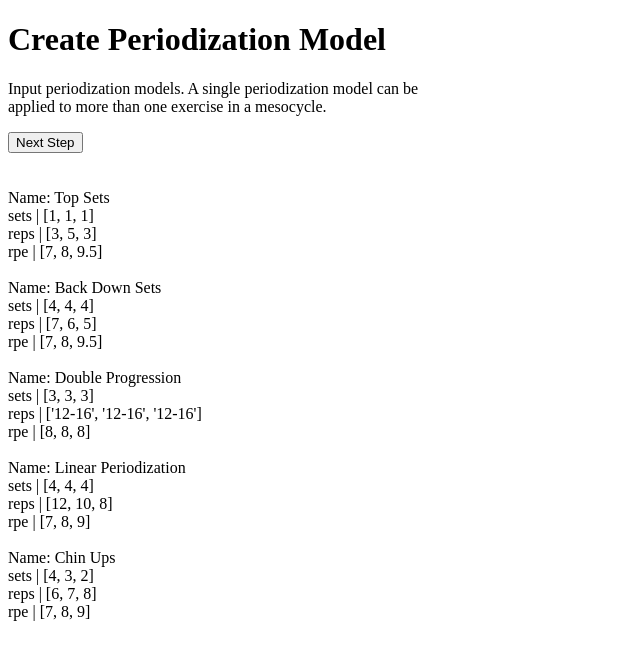
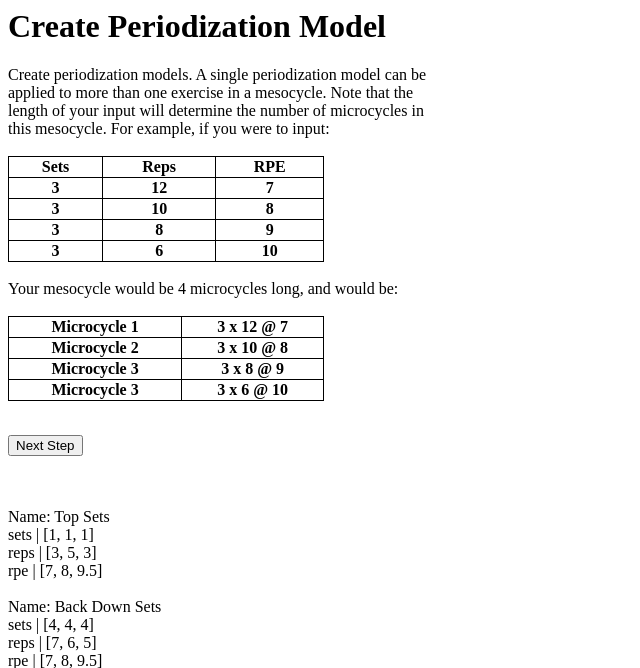
Before and after one commit to marshallm94/Workout_Tracker, a Flask app: page /create_periodization_models in a window 1280 px wide. Shown: the top 668 px of the page, without its empty margins (0-640 px from the left). Before the commit the page ends 621 px from the top, so only its background shows below. Run offline with Flask 2, Linux system fonts and the light colour scheme; lists and menus that the app fills with data are empty.

Commit message:
Add hard coded periodization example

```diff
--- /dev/null
+++ b/examples/progression_model.json
@@ -0,0 +1,12 @@
+{	"User Input": {
+		"sets": [3,3,3,3],
+		"reps": [12,10,8,6],
+		"rpe": [7,8,9,10]
+	},
+	"Output": {
+		"Microcycle 1": "3 x 12 @ 7",
+		"Microcycle 2": "3 x 10 @ 8",
+		"Microcycle 3": "3 x 8 @ 9",
+		"Microcycle 4": "3 x 6 @ 10"
+	}
+}
--- a/server.py
+++ b/server.py
@@ -15,6 +15,7 @@
 src_directory = os.path.join(os.getcwd(), "src/")
 user_directory = os.path.join(os.getcwd(), "users/")
 data_directory = os.path.join(os.getcwd(), "data/")
+examples_directory = os.path.join(os.getcwd(), "examples/")
 
 with open(os.path.join(data_directory, 'planned_mesocycle.json')) as f:
     planned_meso = json.load(f)
@@ -24,6 +25,9 @@
     stage_2 = json.load(f)
 with open(os.path.join(data_directory, 'stage3.json')) as f:
     stage_3 = json.load(f)
+
+with open(os.path.join(examples_directory, 'progression_model.json')) as f:
+    progression_example = json.load(f)
 
 @app.route('/', methods=['GET','POST'])
 def index():
@@ -80,7 +84,9 @@
         # TODO: add periodation models to session object?
         pass
 
-    return render_template('create_periodization_models.html', models=stage_3)
+    return render_template('create_periodization_models.html',
+            models = stage_3,
+            example = progression_example)
 
 @app.route('/create_one_off_workout')
 def create_workout():
--- a/templates/create_microcycle.html
+++ b/templates/create_microcycle.html
@@ -4,10 +4,10 @@
 
 <form action="/create_periodization_models" method="POST">
 
-	<h1>Create a microcycle (aka "split")</h1>
+	<h1>Create Split </h1>
 
 	<p>
-	Each box below represent a day in your microcycle. Fill out each <br>
+	Each box below represents a day in your split. Fill out each <br>
 	day with the exercises you would like to perform on that day. <br>
 	<b>Note that you are not specifying reps or sets at this point. <br>
 	</b> That is the next step.
--- a/templates/create_periodization_models.html
+++ b/templates/create_periodization_models.html
@@ -1,21 +1,83 @@
+<style>
+table, th, td {
+  border: 1px solid black;
+  border-collapse: collapse;
+}
+</style>
+
 {% extends "layout.html" %}
 
 {% block content %}
+
+
+
 
 <form method="POST" action="/review_mesocycle">
 
 <h1>Create Periodization Model</h1>
 
 	<p>
-	Input periodization models. A single periodization model can be <br>
-	applied to more than one exercise in a mesocycle.
+	Create periodization models. A single periodization model can be <br>
+	applied to more than one exercise in a mesocycle. Note that the <br>
+	length of your input will determine the number of microcycles in <br>
+	this mesocycle. For example, if you were to input: <br>
+	<br>
+	<table style='width:25%'>
+		<tr>
+			<th>Sets</th>
+			<th>Reps</th>
+			<th>RPE</th>
+		</tr>
+		<tr>
+			<th>3</th>
+			<th>12</th>
+			<th>7</th>
+		</tr>
+		<tr>
+			<th>3</th>
+			<th>10</th>
+			<th>8</th>
+		</tr>
+		<tr>
+			<th>3</th>
+			<th>8</th>
+			<th>9</th>
+		</tr>
+		<tr>
+			<th>3</th>
+			<th>6</th>
+			<th>10</th>
+		</tr>
+	</table>
+	<br>
+	Your mesocycle would be 4 microcycles long, and would be: <br>
+	<br>
+	<table style='width:25%'>
+		<tr>
+			<th>Microcycle 1</th>
+			<th>3 x 12 @ 7</th>
+		</tr>
+		<tr>
+			<th>Microcycle 2</th>
+			<th>3 x 10 @ 8</th>
+		</tr>
+		<tr>
+			<th>Microcycle 3</th>
+			<th>3 x 8 @ 9</th>
+		</tr>
+		<tr>
+			<th>Microcycle 3</th>
+			<th>3 x 6 @ 10</th>
+		</tr>
+	</table>
+	<br>
+
 	</p>
 <input type="submit" name="next_step" value='Next Step'/>
 <br>
 <br>
 <br>
 </form>
-
 {% for name, scheme in models.items() %}
 	Name: {{ name }}
 	<br>
```
